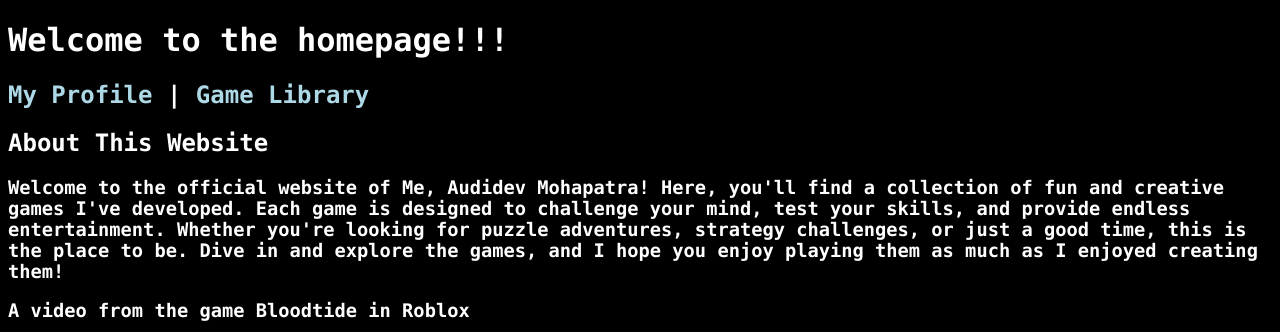
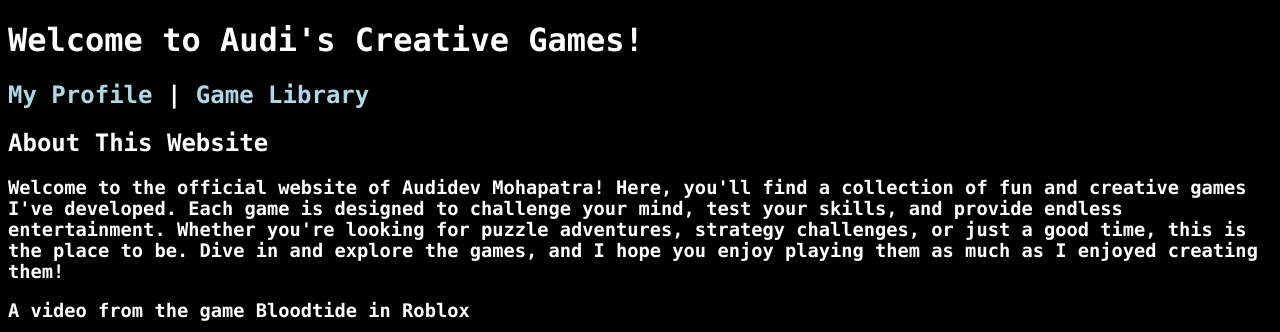
Before and after one commit to Audi-debug/webw, a plain HTML site: page index.html in a window 1280 px wide. Shown: the top 332 px of the page. Drawn offline with Linux system fonts and the light colour scheme.

Commit message:
Update index.html

```diff
--- a/index.html
+++ b/index.html
@@ -3,9 +3,9 @@
 <head>
     <meta charset="UTF-8">
     <meta name="viewport" content="width=device-width, initial-scale=1.0">
-    <title>Audi's Game Cabinet</title>
-    <meta name="description" content="Explore Audi's Game Cabinet - a collection of fun and creative games developed by Audidev Mohapatra.">
-    <meta name="keywords" content="Audi's Games, game cabinet, creative games, Audidev Mohapatra">
+    <title>Audi's Creative Games</title>
+    <meta name="description" content="Discover Audi's Creative Games - a unique collection of engaging and fun games developed by Audidev Mohapatra.">
+    <meta name="keywords" content="Audi's Creative Games, Audidev Mohapatra, fun games, game cabinet, creative games">
     <style>
         body {
             background-color: black;
@@ -23,7 +23,7 @@
 </head>
 <body>
     <header>
-        <h1>Welcome to the homepage!!!</h1>
+        <h1>Welcome to Audi's Creative Games!</h1>
         <h2>
             <a href="Profile.html">My Profile</a> |
             <a href="Game%20library.html">Game Library</a>
@@ -33,10 +33,10 @@
         <section>
             <h2>About This Website</h2>
             <h3>
-                Welcome to the official website of Me, Audidev Mohapatra! Here, you'll find a collection of fun and creative games I've developed. Each game is designed to challenge your mind, test your skills, and provide endless entertainment. Whether you're looking for puzzle adventures, strategy challenges, or just a good time, this is the place to be. Dive in and explore the games, and I hope you enjoy playing them as much as I enjoyed creating them!
+                Welcome to the official website of Audidev Mohapatra! Here, you'll find a collection of fun and creative games I've developed. Each game is designed to challenge your mind, test your skills, and provide endless entertainment. Whether you're looking for puzzle adventures, strategy challenges, or just a good time, this is the place to be. Dive in and explore the games, and I hope you enjoy playing them as much as I enjoyed creating them!
             </h3>
             <h3>A video from the game Bloodtide in Roblox</h3>
-            <video src="robloxapp-20240926-1154134.mp4" controls>
+            <video src="C:\Users\HP\OneDrive\Desktop\robloxapp-20240926-1154134.mp4" controls>
                 Your browser does not support the video tag.
             </video>
         </section>
```
